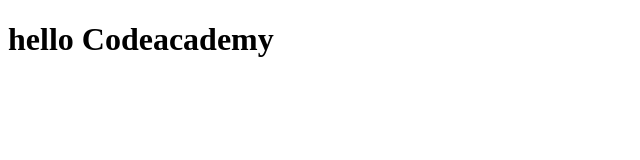
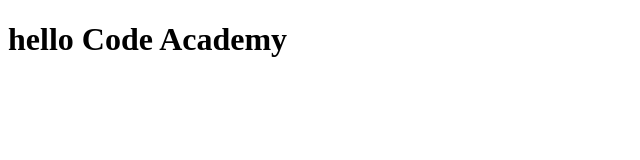
Before and after one commit to LithuanianTom/CodeAcademy, a plain HTML site: page index.html in a window 1280 px wide. Shown: the full height of the page, 0-640 px from the left. Drawn offline with Linux system fonts and the light colour scheme.

Commit message:
Update index.html

```diff
--- a/index.html
+++ b/index.html
@@ -5,6 +5,6 @@
     <title>Index page</title>
 </head>
 <body>
-<h1>hello Codeacademy</h1>
+<h1>hello Code Academy</h1>
 </body>
 </html>
```
